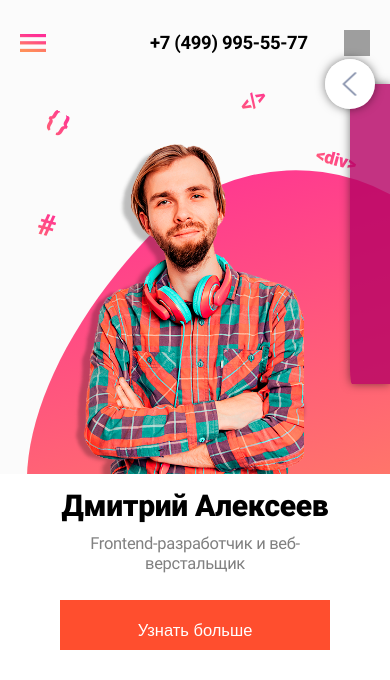
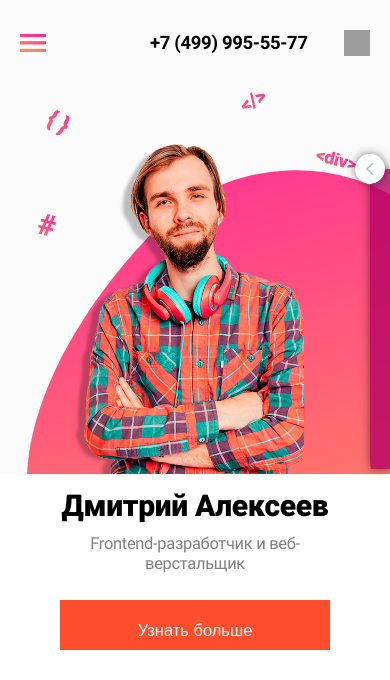
Before and after one commit to xansochi/layout, a PHP site: page /index.html in a window 390 px wide. Shown: the top 680 px of the page. Run offline with PHP 8.4, Linux system fonts and the light colour scheme; some libraries are stand-ins or nearby versions; grey boxes are pictures that could not be loaded.

Commit message:
исправление ошибок

```diff
--- a/JS/js.js
+++ b/JS/js.js
@@ -17,8 +17,7 @@ $(function () {
 
     let offset = $(href).offset().top;
 
-    $("body,html").animate(
-      {
+    $("body,html").animate({
         scrollTop: offset,
       },
       700
@@ -60,7 +59,9 @@ $(function () {
   );
 
   function callbutton() {
-    $(".callback_window").animate({ width: "400px" }, 400);
+    $(".callback_window").animate({
+      width: "400px"
+    }, 400);
     $(".callback_window__close-button").css("transform", "rotate(180deg)");
 
     $(".callback_window__form").css("display", "block");
@@ -70,18 +71,21 @@ $(function () {
     let call_width = $(".callback_window").width();
     if (call_width > 200) {
       $(".callback_window__form").css("display", "none");
-      $(".callback_window").animate({ width: "40px" }, 400);
+      $(".callback_window").animate({
+        width: "0"
+      }, 400);
       $(".callback_window__close-button").css("transform", "rotate(0deg)");
     } else {
-      $(".callback_window").animate({ width: "400px" }, 400);
+      $(".callback_window").animate({
+        width: "400px"
+      }, 400);
       $(".callback_window__close-button").css("transform", "rotate(180deg)");
       $(".callback_window__form").css("display", "block");
     }
   }
 
   function scroll_top() {
-    $("body,html").animate(
-      {
+    $("body,html").animate({
         scrollTop: 0,
       },
       700
@@ -112,7 +116,7 @@ $(function () {
 
   $(".callback_window__close-button").click(hide_showcall);
 
-  $(".callback_window__send-button").click(function () {
+  $(".callback_window__form").submit(function () {
     event.preventDefault();
     hide_showcall();
     alert(
--- a/css/media.css
+++ b/css/media.css
@@ -1,10 +1,20 @@
 /* CALL-BACK-WINDOW  */
-@media (max-width: 650px) {
+@media (max-width: 1200px) {
   .callback_window {
+    top: 20%;
+    width: 10px;
     max-width: 90%;
+    padding: 10px;
+  }
+
+  .callback_window__close-button {
+    top: -15px;
+    left: -15px;
+    height: 30px;
+    width: 30px;
+    background-size: 100%;
   }
 }
-
 
 /* HEADER */
 @media (max-width: 1200px) {
```
